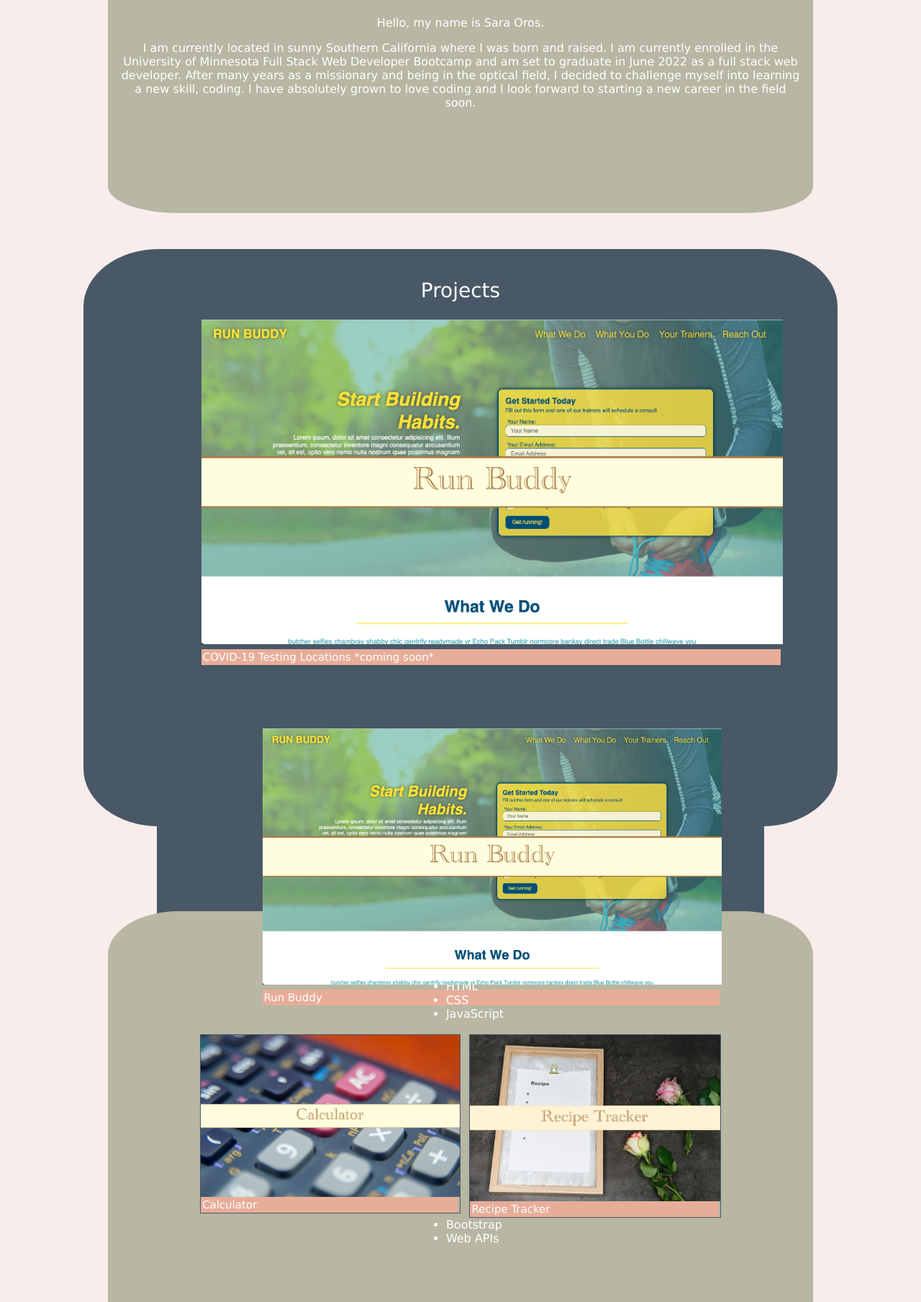
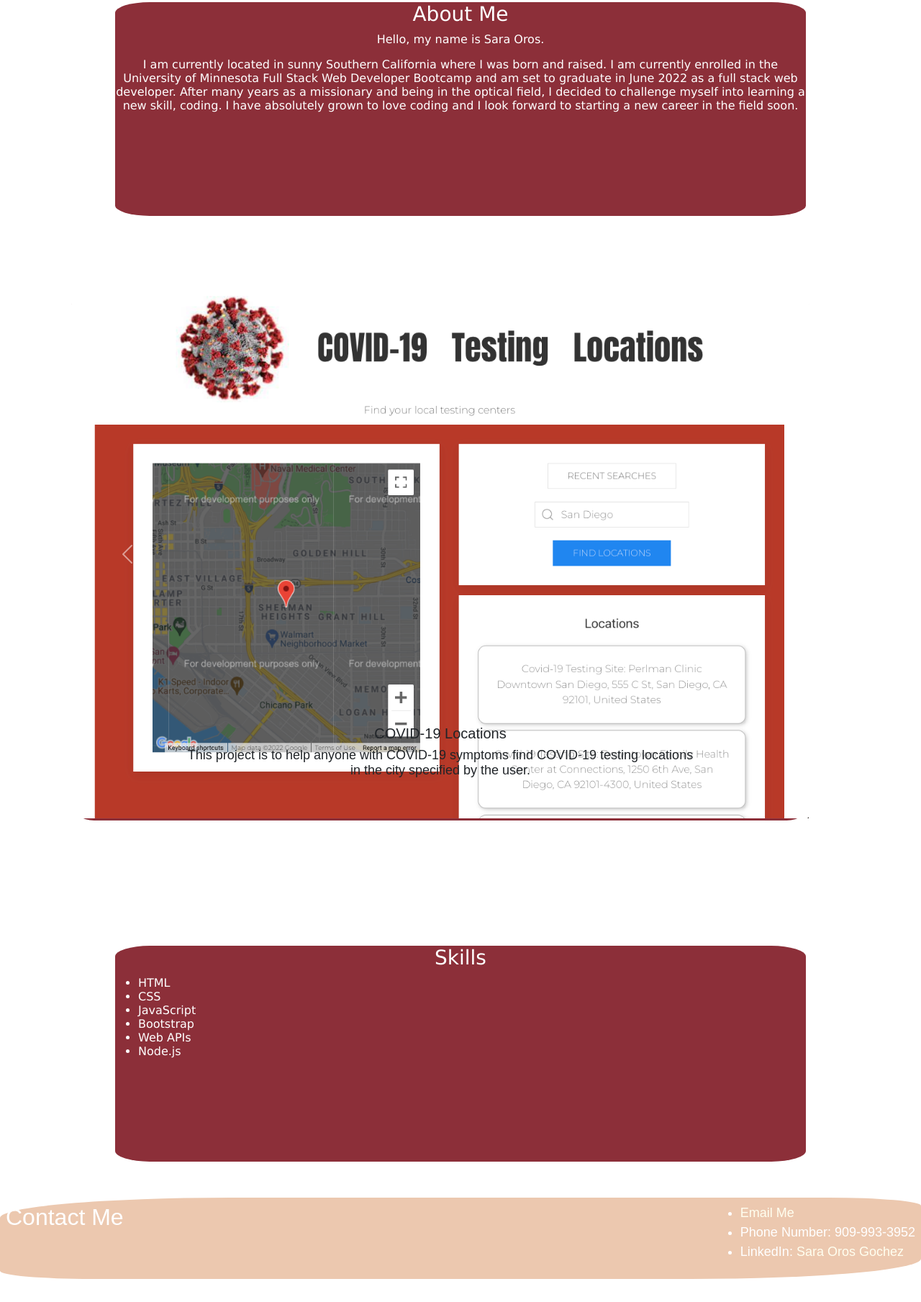
Before and after one commit to saraoros/sara-oros-personal-portfolio, a plain HTML site: page index.html in a window 1280 px wide. Shown: the part 511-2320 px from the top of the page at 72% size. After the commit the page ends 2288 px from the top, so only its background shows below. Drawn offline with nearby package versions, Linux system fonts and the light colour scheme.

Commit message:
updated projects sections and nav bar

```diff
--- a/assets/css/style.css
+++ b/assets/css/style.css
@@ -1,7 +1,7 @@
 body {
-  color: #6b705c;
+  color: #fff;
   font-family: sans-serif;
-  background-color: #f8edeb;
+  background-color: #fff;
 }
 
 /*Image is from www.unsplash.com*/
@@ -16,12 +16,12 @@ body {
   background-size: cover;
   background-attachment: fixed;
   background-position: 50%;
-  border-radius: 10% 15%;
+  border-radius: 5%;
 }
 
-.hero-img img {
-  margin: 25px 10px 10px;
-  border-radius: 50% 20% / 10% 40%;
+.profile-img {
+  border-radius: 5%;
+  margin-right: 80%;
   max-width: 15vw;
   max-height: 35vw;
   border-style: groove;
@@ -29,28 +29,16 @@ body {
   border-color: #c18c5d;
 }
 
-header {
-  padding: 0px 8px;
-  background-color: #ecc8af;
-  display: flex;
-  justify-content: space-between;
-  flex-wrap: wrap;
-  /* position: sticky;
-  position: -webkit-sticky; */
-  top: 0;
-  border-radius: 10%;
-}
 
 header nav ul li a {
   padding: 10px 10px;
   font-family: sans-serif, "Tahoma";
-  color: #6b705c;
+  color: #8c2f39;
   font-weight: bold;
   font-size: 20px;
-  text-shadow: 0 0 10px rgba(#e7ad99, 0.5);
+  text-shadow: 0 0 10px rgba(#d88e75, 0.5);
   text-decoration: none;
   list-style: none;
-  transition: 1s;
 }
 
 header nav {
@@ -60,47 +48,33 @@ header nav {
 header nav ul {
   display: flex;
   flex-wrap: wrap;
-  justify-content: space-between;
-  align-items: center;
+  margin-left: 50%;
+ float: inline-end;
   list-style: none;
 }
 
 header nav ul li a:hover {
-  background: #ffe8d6;
+  background: #e29f78;
   font-family: sans-serif, "Tahoma";
-  color: #6b705c;
+  color: #fff;
   border-radius: 25% 10%;
   text-shadow: none;
   font-style: normal;
+  transition: 0.5s;
 }
 
 header h1 {
   font-weight: bold;
   font-family: sans-serif, "Tahoma";
   font-size: 34px;
-  color: #ce796b;
+  color: #8c2f39;
+  border-radius: 5%;
   margin: 25px 10px 8px;
   text-shadow: 0 0 8px rgba(245, 168, 168, 0.3);
 }
 /* End of Header section */
 
 /* Start of Sections */
-
-.sections {
-  /*  display: flex; */
-  align-items: flex-start;
-  width: auto;
-  height: 80%;
-  margin: 33%;
-  padding: 1em;
-  padding-bottom: 200px;
-  color: #fff;
-  font-size: 18px;
-  line-height: normal;
-  background-color: #b7b7a4;
-  border-radius: 10%;
-  justify-items: center;
-}
 
 #about-my-skills {
   font-family: Verdana, Tahoma, sans-serif;
@@ -111,103 +85,38 @@ header h1 {
   color: #fff;
   font-size: 16px;
   line-height: normal;
-  background-color: #b7b7a4;
-  border-radius: 10%;
+  background-color: #8c2f39;
+  border-radius: 5%;
 }
 
 #about-me {
+  text-align: center;
+  margin-top: 100px;
   text-align: center;
 }
 
 section h2 {
   font-size: 28px;
+  margin-top: 40px;
   font-weight: lighter;
   font-family: Verdana, Tahoma, sans-serif;
   text-align: center;
 }
 
 /* Beginning of projects section */
-#my-projects {
+ #my-projects {
   align-items: flex-start;
   justify-items: center;
   width: 80%;
-  height: 40em;
-  margin: 50px auto;
-  padding-bottom: 5vw;
-  color: #fff;
+  height: 80%;
+  margin: 100px;
+  color: black;
   font-size: 18px;
   line-height: normal;
-  background-color: #495867;
-  border-radius: 10%;
+  background-color: #8c2f39;
+  border-radius: 3%;
 }
 
-.project-two-img,
-.project-three-img {
-  display: flex;
-  align-items: flex-start;
-  justify-items: center;
-  flex: 2 2 100px;
-  max-width: 100%;
-}
-
-.project-one-img {
-  max-width: 100%;
-}
-
-figure {
-  display: grid;
-  border: thin #495867 solid;
-  display: flex;
-  flex-flow: wrap;
-  padding: 0px;
-  max-width: 36%;
-}
-
-.run-buddy {
-  display: grid;
-  border-spacing: 0;
-  justify-content: center;
-  max-width: 80%;
-  margin-left: 10vw;
-}
-
-.calculator {
-  display: grid;
-  border-spacing: 0;
-  max-width: 50%;
-  margin: auto;
-  float: left;
-  width: 20em;
-}
-
-.recipe-tracker {
-  display: grid;
-  border-spacing: 0;
-  max-width: 48%;
-  margin: auto;
-  float: right;
-  width: 20em;
-}
-
-figcaption {
-  background-color: #e7ad99;
-  color: #fff;
-  font: smaller verdana;
-  padding: 2px;
-  margin-right: 3px;
-}
-
-.hover:hover {
-  transition: 1s;
-  image-resolution: #c18c5d;
-  opacity: 50%;
-}
-
-.hover-run:hover {
-  transition: 1s;
-  image-resolution: #c18c5d;
-  opacity: 50%;
-}
 
 .hover-one a {
   display: grid;
--- a/index.html
+++ b/index.html
@@ -3,13 +3,44 @@
   <head>
     <meta charset="UTF-8" />
     <title>Sara Oros: Personal Portfolio</title>
+    <!-- CSS only -->
+<link href="https://cdn.jsdelivr.net/npm/bootstrap@5.1.3/dist/css/bootstrap.min.css" rel="stylesheet" integrity="sha384-1BmE4kWBq78iYhFldvKuhfTAU6auU8tT94WrHftjDbrCEXSU1oBoqyl2QvZ6jIW3" crossorigin="anonymous">
     <link rel="stylesheet" href="./assets/css/style.css" />
   </head>
+
+
 
   <body>
     <!--navigation-->
     <header>
-      <h1>Sara Oros</h1>
+      <nav class="navbar navbar-expand-lg navbar-light bg-light">
+        <h1>Sara Oros</h1>
+        <button class="navbar-toggler" type="button" data-toggle="collapse" data-target="#navbarText" aria-controls="navbarText" aria-expanded="false" aria-label="Toggle navigation">
+          <span class="navbar-toggler-icon"></span>
+        </button>
+        <div class="collapse navbar-collapse" id="navbarText">
+          <ul class="navbar-nav mr-auto">
+            <li class="nav-item active">
+              <a class="nav-link" href="#about-me">About Me<span class="sr-only"></span></a>
+            </li>
+            <li class="nav-item">
+              <a class="nav-link" href="#my-projects">Projects</a>
+            </li>
+            <li class="nav-item">
+              <a class="nav-link" href="#my-skills">Skills</a>
+            </li>
+            <li class="nav-item">
+              <a class="nav-link" href="#contact-me">Contact Me</a>
+            </li>
+          </ul>
+          <span class="navbar-text">
+          </span>
+        </div>
+      </nav>
+
+
+
+      <!-- <h1>Sara Oros</h1>
       <nav>
         <ul>
           <li>
@@ -25,17 +56,17 @@
             <a href="#contact-me">Contact Me</a>
           </li>
         </ul>
-      </nav>
+      </nav> -->
     </header>
 
     <!--Temporary image until headshots are taken-->
-    <section class="hero-img">
-      <img src="assets/images/sarao.JPG" />
+    <div class="hero-img">
+      <img class="profile-img" src="assets/images/sarao.JPG" />
       <hr />
-    </section>
+    </div>
 
-    <section>
-      <div id="about-me">
+
+      <section id="about-me">
         <div id="about-my-skills" class="sections">
           <h2>About Me</h2>
           <p>Hello, my name is Sara Oros.</p>
@@ -46,66 +77,58 @@
             I have absolutely grown to love coding and I look forward to starting a new career in the field soon.
           </p>
         </div>
-      </div>
-    </section>
+      </section>
 
 
-    <!-- // need to modify new project one into profile. Link to deployed page already attached -->
-    <section class="projects">
-      <div id="my-projects" class="sections">
-        <h2>Projects</h2>
-        <figure class="run-buddy">
-          <a class="hover-run" href="https://saraoros.github.io/covid-testing-locations/">
-            <img
-              class="project-one-img"
-              src="assets/images/project-one.png"
-              alt="Screenshot of Run Buddy Project"
-            />
-          </a>
-          <figcaption>COVID-19 Testing Locations *coming soon*</figcaption>
-        </figure>
 
-      <div id="my-projects" class="sections">
-        <figure class="run-buddy">
-          <a class="hover-run" href="https://github.com/saraoros/run-buddy">
-            <img
-              class="project-one-img"
-              src="assets/images/project-one.png"
-              alt="Screenshot of Run Buddy Project"
-            />
-          </a>
-          <figcaption>Run Buddy</figcaption>
-        </figure>
-        <br />
 
-        <section class="two-projects">
-          <figure class="calculator">
-            <a class="hover" href="https://github.com/saraoros">
-              <!--Photo is from unsplash.com-->
-              <img
-                class="project-two-img"
-                src="assets/images/project-two.jpg"
-                alt="Screenshot of Calculator Project"
-              />
+    <!-- <section class="projects">-->
+
+
+        <div id="my-projects" class="bd-example">
+          <div id="carouselExampleCaptions" class="carousel slide" data-ride="carousel">
+            <ol class="carousel-indicators">
+              <li data-target="#carouselExampleCaptions" data-slide-to="0" class="active"></li>
+              <li data-target="#carouselExampleCaptions" data-slide-to="1"></li>
+              <li data-target="#carouselExampleCaptions" data-slide-to="2"></li>
+            </ol>
+            <div class="carousel-inner">
+              <div class="carousel-item active">
+                <a class="hover-run" href="https://saraoros.github.io/covid-testing-locations/">
+                <img src="./assets/images/covid-19-locations.png" class="d-block w-100" alt="Image of COVID-19 Project"></a>
+                <div class="carousel-caption d-none d-md-block text-dark">
+                  <h5>COVID-19 Locations</h5>
+                  <p>This project is to help anyone with COVID-19 symptoms find COVID-19 testing locations in the city specified by the user.</p>
+                </div>
+              </div>
+              <div class="carousel-item">
+                <a class="hover" href="https://saraoros.github.io/js-password-generator/">
+                <img src="assets/images/pass-gen-ss.png" class="d-block w-100" alt="Image of Password Generator project"></a>
+                <div class="carousel-caption d-none d-md-block text-dark">
+                  <h5>Password Generator</h5>
+                  <p>This projects' goal is to help someone create a new and secure password.</p>
+                </div>
+              </div>
+              <div class="carousel-item">
+                <a class="hover" href="https://saraoros.github.io/run-buddy/">
+                <img src="./assets/images/run-buddy-22.png" class="d-block w-100" alt="Image of Run Buddy Project"></a>
+                <div class="carousel-caption d-none d-md-block text-dark">
+                  <h5>Run Buddy</h5>
+                  <p>A website that offers fitness training services.</p>
+                </div>
+              </div>
+            </div>
+            <a class="carousel-control-prev" href="#carouselExampleCaptions" role="button" data-slide="prev">
+              <span class="carousel-control-prev-icon text-dark" aria-hidden="true"></span>
+              <span class="sr-only text-dark"></span>
             </a>
+            <a class="carousel-control-next" href="#carouselExampleCaptions" role="button" data-slide="next">
+              <span class="carousel-control-next-icon text-dark" aria-hidden="true"></span>
+              <span class="sr-only text-dark"></span>
+            </a>
+          </div>
+        </div>
 
-            <figcaption>Calculator</figcaption>
-          </figure>
-
-          <figure class="recipe-tracker">
-            <a class="hover" href="https://github.com/saraoros">
-              <!--Photo is from unsplash.com-->
-              <img
-                class="project-three-img"
-                src="assets/images/project-threeunsplash.jpg"
-                alt="Screenshot of Run Buddy Project"
-              />
-            </a>
-            <figcaption>Recipe Tracker</figcaption>
-          </figure>
-        </section>
-      </div>
-    </section>
 <br />
     <section>
       <div id="my-skills">
@@ -117,6 +140,7 @@
             <li>JavaScript</li>
             <li>Bootstrap</li>
             <li>Web APIs</li>
+            <li>Node.js</li>
           </ul>
         </div>
       </div>
@@ -136,5 +160,10 @@
         </ul>
       </div>
     </footer>
+    <script src="https://code.jquery.com/jquery-3.3.1.slim.min.js" integrity="sha384-q8i/X+965DzO0rT7abK41JStQIAqVgRVzpbzo5smXKp4YfRvH+8abtTE1Pi6jizo" crossorigin="anonymous"></script>
+    <script src="https://cdnjs.cloudflare.com/ajax/libs/popper.js/1.14.7/umd/popper.min.js" integrity="sha384-UO2eT0CpHqdSJQ6hJty5KVphtPhzWj9WO1clHTMGa3JDZwrnQq4sF86dIHNDz0W1" crossorigin="anonymous"></script>
+    <script src="https://stackpath.bootstrapcdn.com/bootstrap/4.3.1/js/bootstrap.min.js" integrity="sha384-JjSmVgyd0p3pXB1rRibZUAYoIIy6OrQ6VrjIEaFf/nJGzIxFDsf4x0xIM+B07jRM" crossorigin="anonymous"></script>
+
+
   </body>
 </html>
```
Also changed, not shown: assets/images/covid-19-locations.png (added), assets/images/pass-gen-ss.png (added), assets/images/project-one.png (deleted), assets/images/project-threeunsplash.jpg (deleted), assets/images/project-two.jpg (deleted), assets/images/run-buddy-22.png (added), 1 other file.
